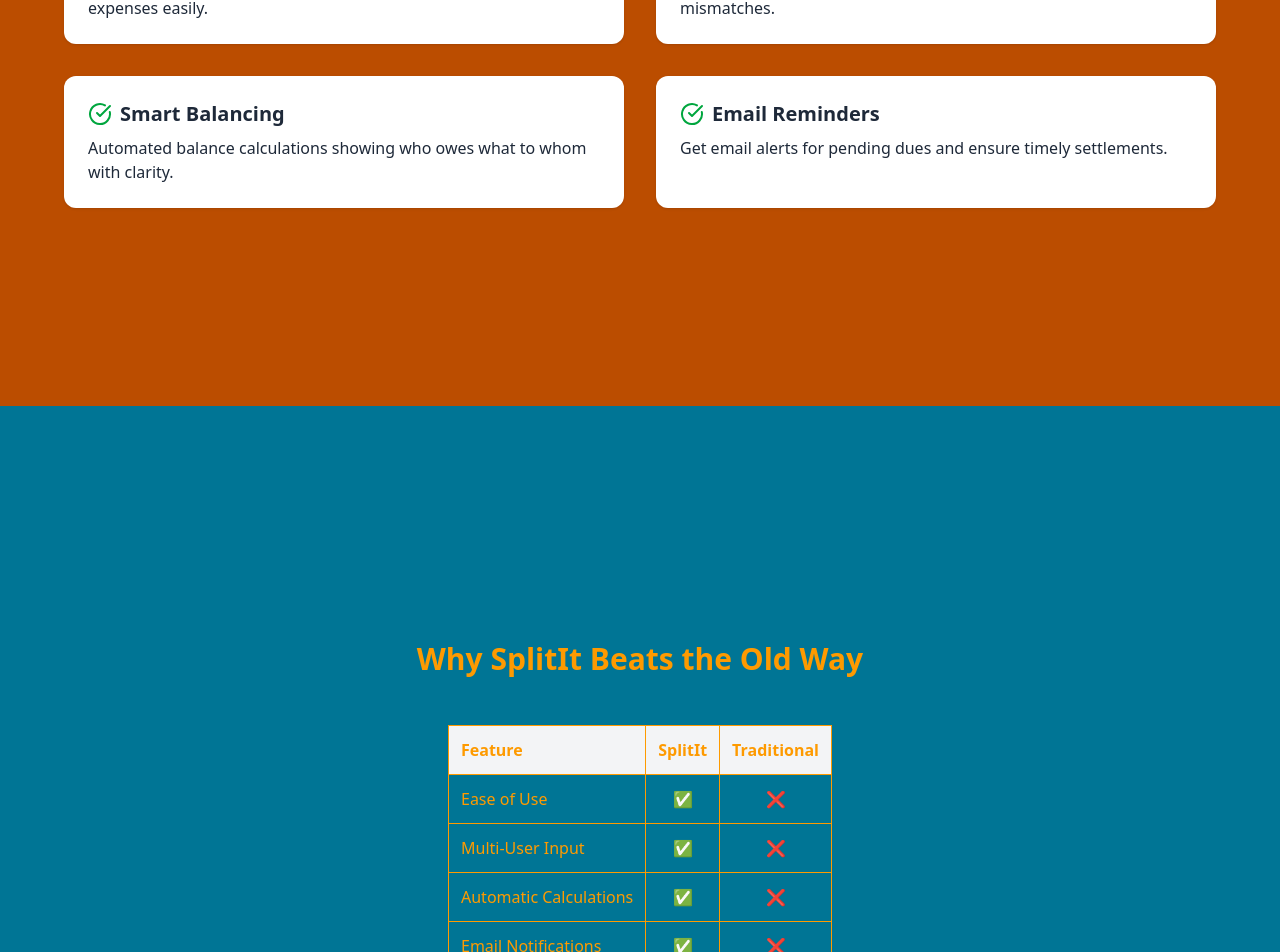
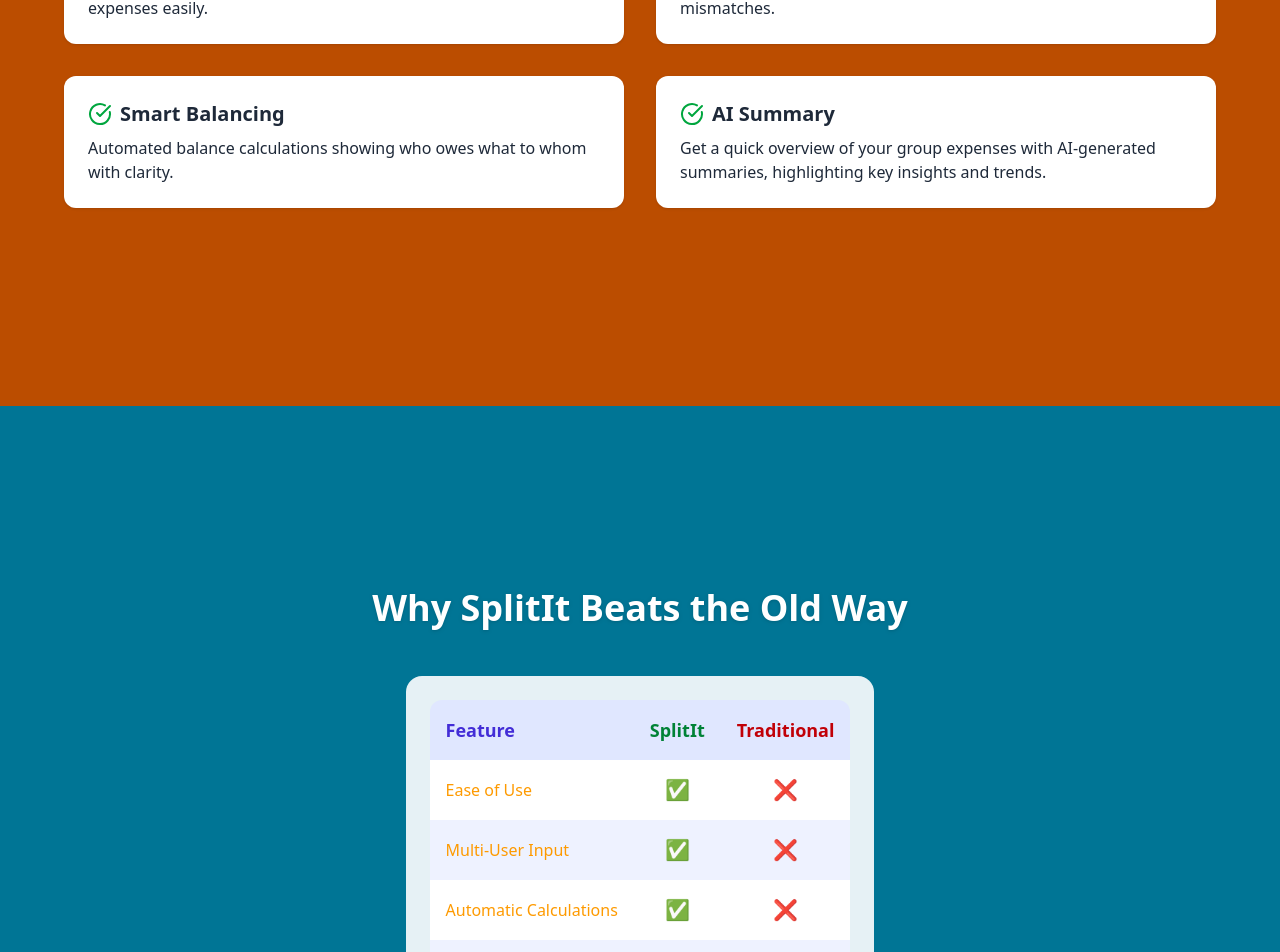
Before and after one commit to anshu-321/SplitIt, a React (Vite) app in the folder client/: page / in a window 1280 px wide. Shown: the part 1194-2146 px from the top of the page. Built offline with nearby package versions, Linux system fonts and the light colour scheme; no server answers.

Commit message:
minor updates

```diff
--- a/client/src/Pages/LandingPage.jsx
+++ b/client/src/Pages/LandingPage.jsx
@@ -20,9 +20,9 @@
       "Automated balance calculations showing who owes what to whom with clarity.",
   },
   {
-    title: "Email Reminders",
+    title: "AI Summary",
     description:
-      "Get email alerts for pending dues and ensure timely settlements.",
+      "Get a quick overview of your group expenses with AI-generated summaries, highlighting key insights and trends.",
   },
 ];
 
@@ -30,14 +30,14 @@
   { metric: "Ease of Use", splitit: "✅", traditional: "❌" },
   { metric: "Multi-User Input", splitit: "✅", traditional: "❌" },
   { metric: "Automatic Calculations", splitit: "✅", traditional: "❌" },
-  { metric: "Email Notifications", splitit: "✅", traditional: "❌" },
+  { metric: "AI Summary", splitit: "✅", traditional: "❌" },
 ];
 
 const reviews = [
-  "SplitIt made our group trip so easy to manage! – Aditi",
-  "Finally, no more arguments about money after parties. – Raj",
-  "Email reminders saved me from being the 'bad guy'. – Sneha",
-  "It’s so intuitive, even my dad uses it for family expenses! – Arun",
+  "SplitIt made our group trip so easy to manage! - Aditi",
+  "Finally, no more arguments about money after parties. - Raj",
+  "AI Summary saved me from being the 'bad guy'. - Sneha",
+  "It's so intuitive, even my dad uses it for family expenses! - Arun",
 ];
 
 export default function LandingPage() {
@@ -98,28 +98,47 @@
         id="comparison"
         className="bg-cyan-700 py-20 px-4 min-h-screen flex flex-col justify-center"
       >
-        <h3 className="text-3xl font-semibold text-center mb-12">
+        <h3 className="text-4xl font-bold text-center mb-12 text-white drop-shadow">
           Why SplitIt Beats the Old Way
         </h3>
         <div className="max-w-3xl mx-auto overflow-x-auto">
-          <table className="w-full table-auto border border-gray-200 text-sm sm:text-base">
+          <div className="bg-white/90 rounded-2xl shadow-xl p-6">
+            <table className="w-full table-auto rounded-xl overflow-hidden">
               <thead>
-              <tr className="bg-gray-100">
-                <th className="border p-3 text-left">Feature</th>
-                <th className="border p-3">SplitIt</th>
-                <th className="border p-3">Traditional</th>
+                <tr className="bg-indigo-100">
+                  <th className="p-4 text-left text-lg font-semibold text-indigo-700">
+                    Feature
+                  </th>
+                  <th className="p-4 text-lg font-semibold text-green-700">
+                    SplitIt
+                  </th>
+                  <th className="p-4 text-lg font-semibold text-red-700">
+                    Traditional
+                  </th>
                 </tr>
               </thead>
               <tbody>
                 {comparisons.map((item, idx) => (
-                <tr key={idx} className="text-center">
-                  <td className="border p-3 text-left">{item.metric}</td>
-                  <td className="border p-3">{item.splitit}</td>
-                  <td className="border p-3">{item.traditional}</td>
+                  <tr
+                    key={idx}
+                    className={
+                      idx % 2 === 0
+                        ? "bg-white text-center"
+                        : "bg-indigo-50 text-center"
+                    }
+                  >
+                    <td className="p-4 text-left font-medium">{item.metric}</td>
+                    <td className="p-4 text-green-600 text-xl">
+                      {item.splitit}
+                    </td>
+                    <td className="p-4 text-red-600 text-xl">
+                      {item.traditional}
+                    </td>
                   </tr>
                 ))}
               </tbody>
             </table>
+          </div>
         </div>
       </section>
 
@@ -137,15 +156,15 @@
             >
               <div className="flex items-center mb-4 gap-3">
                 <div className="bg-indigo-200 w-10 h-10 rounded-full flex items-center justify-center text-indigo-700 font-bold">
-                  {review.split("–")[1]?.trim()?.charAt(0) || "U"}
+                  {review.split("-")[1]?.trim()?.charAt(0) || "U"}
                 </div>
                 <p className="font-semibold">
-                  {review.split("–")[1]?.trim() || "User"}
+                  {review.split("-")[1]?.trim() || "User"}
                 </p>
               </div>
 
               <p className="text-gray-700 italic">
-                “{review.split("–")[0].trim()}”
+                “{review.split("-")[0].trim()}”
               </p>
 
               <div className="flex justify-end mt-4 text-yellow-400">
```
Lines whose indentation alone changed are shown as unchanged.
